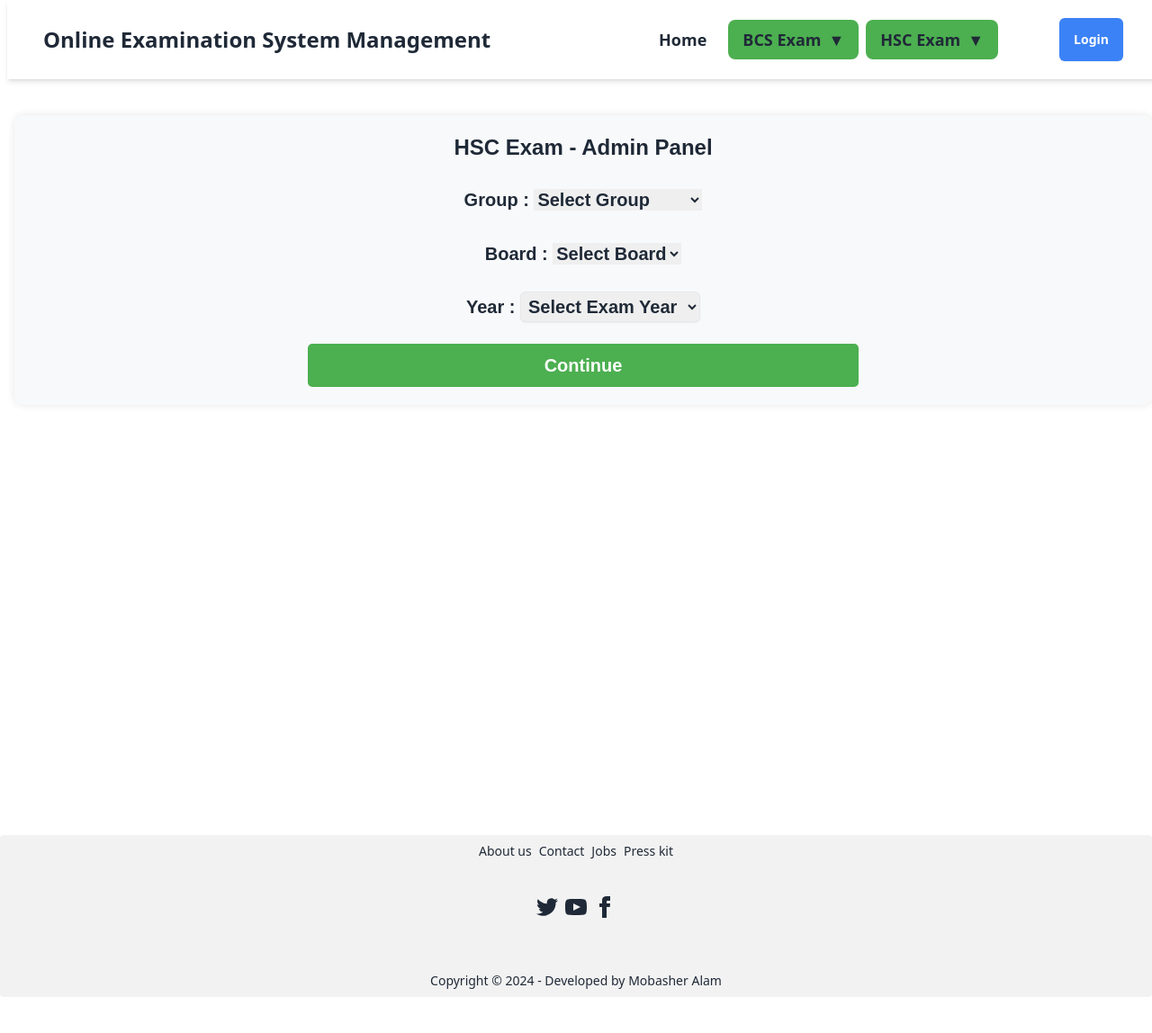
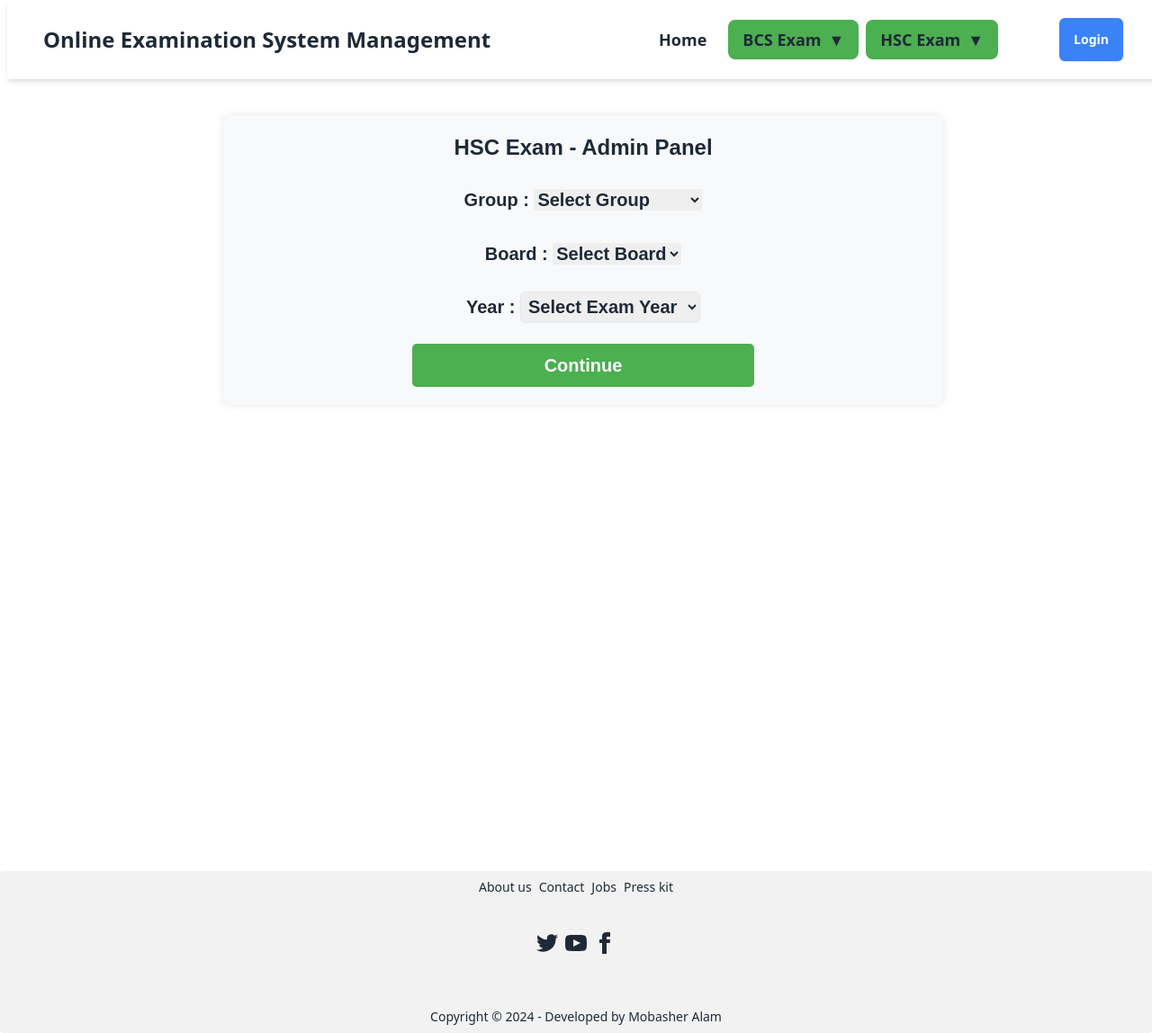
Before and after one commit to mobasheralam12345/Exam-system-running-client-side, a React (Vite) app: page /admin/HSC in a window 1280 px wide. Shown: the whole page at 90% size. Before the commit the page ends 1108 px from the top, so only its background shows below. Built offline with nearby package versions, Linux system fonts and the light colour scheme.

Commit message:
fixed footer overlapping issue

```diff
--- a/src/Pages/AdminDashboard/BCSExam.css
+++ b/src/Pages/AdminDashboard/BCSExam.css
@@ -1,5 +1,5 @@
 /* Container */
-.exam-container {
+.exam-containerr {
   max-width: 800px;
   margin: auto;
   text-align: center;
--- a/src/Pages/AdminDashboard/BCSExamAdmin.jsx
+++ b/src/Pages/AdminDashboard/BCSExamAdmin.jsx
@@ -186,7 +186,7 @@ const BCSExamAdmin = () => {
   }
 
   return (
-    <div className="exam-container">
+    <div className="exam-containerr">
       <h1>BCS Exam - Admin Panel</h1>
       <div className="text-center mb-4 font-semibold text-blue-700">
         Year: {bcsYear}th BCS
@@ -316,7 +316,6 @@ const BCSExamAdmin = () => {
           </button>
         </div>
       )}
-
     </div>
   );
 };
--- a/src/Pages/AdminDashboard/HSCExam.css
+++ b/src/Pages/AdminDashboard/HSCExam.css
@@ -1,7 +1,6 @@
 /* Container */
 .exam-container {
-  max-width: 1600px;
-  max-height: 100vh;
+  max-width: 800px;
   margin: auto;
   padding: 20px;
   text-align: center;
--- a/src/Pages/AdminDashboard/HSCExam.jsx
+++ b/src/Pages/AdminDashboard/HSCExam.jsx
@@ -381,8 +381,20 @@ const HSCExamAdmin = () => {
                 <p>
                   <strong>Explanation:</strong> {q.explanation}
                 </p>
-                <button onClick={() => editQuestion(index)}>Edit</button>
-                <button onClick={() => deleteQuestion(index)}>Delete</button>
+                <div className="mt-2 flex gap-4">
+                  <button
+                    className="text-blue-600"
+                    onClick={() => editQuestion(index)}
+                  >
+                    Edit
+                  </button>
+                  <button
+                    className="text-red-500"
+                    onClick={() => deleteQuestion(index)}
+                  >
+                    Delete
+                  </button>
+                </div>
               </div>
             ))}
           </div>
--- a/src/Pages/Footer.jsx
+++ b/src/Pages/Footer.jsx
@@ -1,7 +1,7 @@
 // import './css/Footer.css'
 const Footer = () => {
   return (
-        <footer className="footer footer-center bg-base-200 text-base-content rounded p-2 z-1  ">
+    <footer className="footer footer-center bg-base-200 text-base-content rounded p-2 z-1 mt-10">
       <nav className="grid grid-flow-col gap-2">
         <a className="link link-hover">About us</a>
         <a className="link link-hover">Contact</a>
@@ -16,9 +16,9 @@ const Footer = () => {
               width="24"
               height="24"
               viewBox="0 0 24 24"
-                            className="fill-current">
-                            <path
-                                d="M24 4.557c-.883.392-1.832.656-2.828.775 1.017-.609 1.798-1.574 2.165-2.724-.951.564-2.005.974-3.127 1.195-.897-.957-2.178-1.555-3.594-1.555-3.179 0-5.515 2.966-4.797 6.045-4.091-.205-7.719-2.165-10.148-5.144-1.29 2.213-.669 5.108 1.523 6.574-.806-.026-1.566-.247-2.229-.616-.054 2.281 1.581 4.415 3.949 4.89-.693.188-1.452.232-2.224.084.626 1.956 2.444 3.379 4.6 3.419-2.07 1.623-4.678 2.348-7.29 2.04 2.179 1.397 4.768 2.212 7.548 2.212 9.142 0 14.307-7.721 13.995-14.646.962-.695 1.797-1.562 2.457-2.549z"></path>
+              className="fill-current"
+            >
+              <path d="M24 4.557c-.883.392-1.832.656-2.828.775 1.017-.609 1.798-1.574 2.165-2.724-.951.564-2.005.974-3.127 1.195-.897-.957-2.178-1.555-3.594-1.555-3.179 0-5.515 2.966-4.797 6.045-4.091-.205-7.719-2.165-10.148-5.144-1.29 2.213-.669 5.108 1.523 6.574-.806-.026-1.566-.247-2.229-.616-.054 2.281 1.581 4.415 3.949 4.89-.693.188-1.452.232-2.224.084.626 1.956 2.444 3.379 4.6 3.419-2.07 1.623-4.678 2.348-7.29 2.04 2.179 1.397 4.768 2.212 7.548 2.212 9.142 0 14.307-7.721 13.995-14.646.962-.695 1.797-1.562 2.457-2.549z"></path>
             </svg>
           </a>
           <a>
@@ -27,9 +27,9 @@ const Footer = () => {
               width="24"
               height="24"
               viewBox="0 0 24 24"
-                            className="fill-current">
-                            <path
-                                d="M19.615 3.184c-3.604-.246-11.631-.245-15.23 0-3.897.266-4.356 2.62-4.385 8.816.029 6.185.484 8.549 4.385 8.816 3.6.245 11.626.246 15.23 0 3.897-.266 4.356-2.62 4.385-8.816-.029-6.185-.484-8.549-4.385-8.816zm-10.615 12.816v-8l8 3.993-8 4.007z"></path>
+              className="fill-current"
+            >
+              <path d="M19.615 3.184c-3.604-.246-11.631-.245-15.23 0-3.897.266-4.356 2.62-4.385 8.816.029 6.185.484 8.549 4.385 8.816 3.6.245 11.626.246 15.23 0 3.897-.266 4.356-2.62 4.385-8.816-.029-6.185-.484-8.549-4.385-8.816zm-10.615 12.816v-8l8 3.993-8 4.007z"></path>
             </svg>
           </a>
           <a>
@@ -38,15 +38,17 @@ const Footer = () => {
               width="24"
               height="24"
               viewBox="0 0 24 24"
-                            className="fill-current">
-                            <path
-                                d="M9 8h-3v4h3v12h5v-12h3.642l.358-4h-4v-1.667c0-.955.192-1.333 1.115-1.333h2.885v-5h-3.808c-3.596 0-5.192 1.583-5.192 4.615v3.385z"></path>
+              className="fill-current"
+            >
+              <path d="M9 8h-3v4h3v12h5v-12h3.642l.358-4h-4v-1.667c0-.955.192-1.333 1.115-1.333h2.885v-5h-3.808c-3.596 0-5.192 1.583-5.192 4.615v3.385z"></path>
             </svg>
           </a>
         </div>
       </nav>
       <aside>
-                <p>Copyright © {new Date().getFullYear()} - Developed by Mobasher Alam</p>
+        <p>
+          Copyright © {new Date().getFullYear()} - Developed by Mobasher Alam
+        </p>
       </aside>
     </footer>
   );
```
Lines whose indentation alone changed are shown as unchanged.
